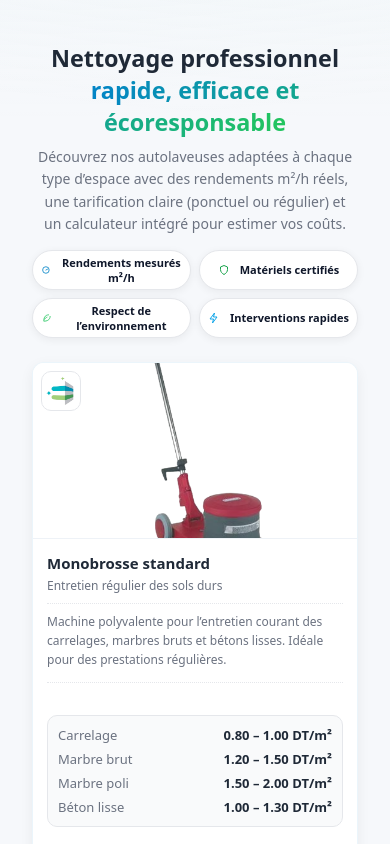
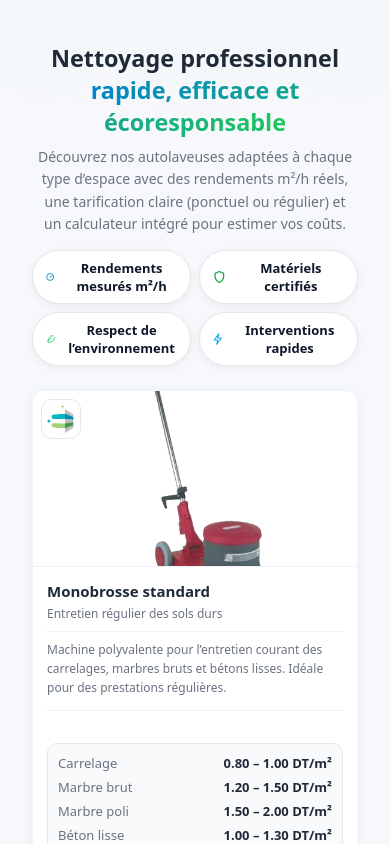
Before and after one commit to mahdidevlp/ehps_materials, a React (Vite) app: page / in a window 390 px wide. Shown: the top 844 px of the page. Built offline with nearby package versions, Linux system fonts and the light colour scheme.

Commit message:
fix align of image in lightbox mobile

```diff
--- a/src/styles.css
+++ b/src/styles.css
@@ -87,9 +87,12 @@ body { margin:0; font-family: ui-sans-serif, system-ui, -apple-system, Segoe UI,
 /* Lightbox */
 .lightbox { position: fixed; inset: 0; background: rgba(0,0,0,0.75); display: none; align-items: center; justify-content: center; z-index: 9999; }
 .lightbox.open { display:flex; }
-.lightbox-content { position: relative; max-width: 90vw; max-height: 82vh; display: grid; place-items: center; padding: 8px; background: #ffffff; border-radius: 10px; box-shadow: 0 12px 30px rgba(0,0,0,0.35); }
-.lightbox-img { width:auto; height:auto; max-width: min(90vw, 1100px); max-height: 80vh; object-fit: contain; display:block; border-radius:6px; background:#ffffff; }
-.lightbox-close, .lightbox-prev, .lightbox-next { position:absolute; background: rgba(255,255,255,0.9); border: 1px solid #e5e7eb; color: #0f172a; width: 40px; height: 40px; border-radius: 999px; display: grid; place-items: center; cursor: pointer; }
+/* Make the content box wider on mobile and ensure arrows have room */
+.lightbox-content { position: relative; width: min(96vw, 1100px); max-width: 96vw; max-height: 86vh; display: grid; place-items: center; padding: 8px; background: #ffffff; border-radius: 10px; box-shadow: 0 12px 30px rgba(0,0,0,0.35); }
+/* Ensure image always fits the box while keeping aspect ratio */
+.lightbox-img { width:auto; height:auto; max-width: 100%; max-height: 82vh; object-fit: contain; display:block; border-radius:6px; background:#ffffff; z-index: 1; }
+/* Keep controls always above the image and big enough for touch */
+.lightbox-close, .lightbox-prev, .lightbox-next { position:absolute; background: rgba(255,255,255,0.9); border: 1px solid #e5e7eb; color: #0f172a; width: 44px; height: 44px; border-radius: 999px; display: grid; place-items: center; cursor: pointer; z-index: 2; }
 .lightbox-prev, .lightbox-next { top: 50%; transform: translateY(-50%); }
 .lightbox-prev { left: 8px; }
 .lightbox-next { right: 8px; }
@@ -106,8 +109,9 @@ body { margin:0; font-family: ui-sans-serif, system-ui, -apple-system, Segoe UI,
   .headline { font-size: clamp(20px, 6vw, 26px); margin: 10px 0 8px; }
   .subhead { font-size: 14px; line-height: 1.6; padding: 0 4px; }
   .hero-points { gap: 8px; }
-  .chip { padding: 4px 8px; font-size: 11px; }
-  .chip svg { width:12px; height:12px; }
+  /* Bigger badges on small mobiles */
+  .chip { padding: 8px 12px; font-size: 13px; }
+  .chip svg { width:16px; height:16px; }
   .product-grid { grid-template-columns: 1fr; }
   .product-media { height: clamp(150px, 45vw, 220px); }
   /* Align skeleton media height with actual media on small screens */
@@ -116,4 +120,11 @@ body { margin:0; font-family: ui-sans-serif, system-ui, -apple-system, Segoe UI,
   .product-title { font-size: 15px; }
   .product-subtitle, .product-desc { font-size: 12px; }
   .result-value { font-size: 18px; }
+  /* Lightbox tweaks for better mobile experience */
+  .lightbox-content { width: 96vw; max-height: 86vh; padding: 6px; }
+  .lightbox-img { max-width: 100%; max-height: 78vh; }
+  .lightbox-prev, .lightbox-next, .lightbox-close { width: 48px; height: 48px; }
+  .lightbox-prev { left: 6px; }
+  .lightbox-next { right: 6px; }
+  .lightbox .logo-overlay { width: 48px; height: 48px; padding: 6px; }
 }
```
